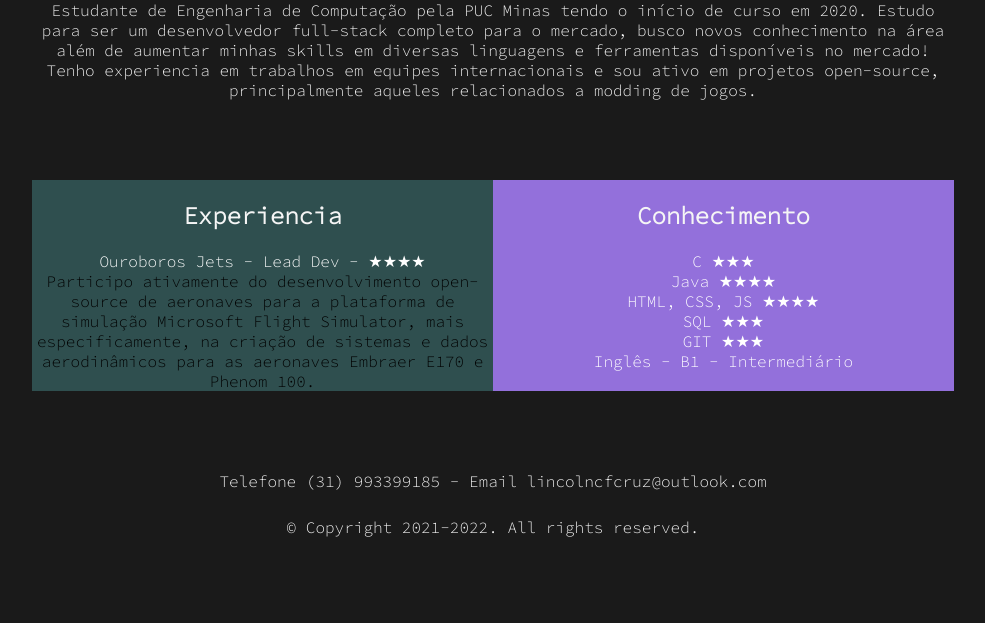
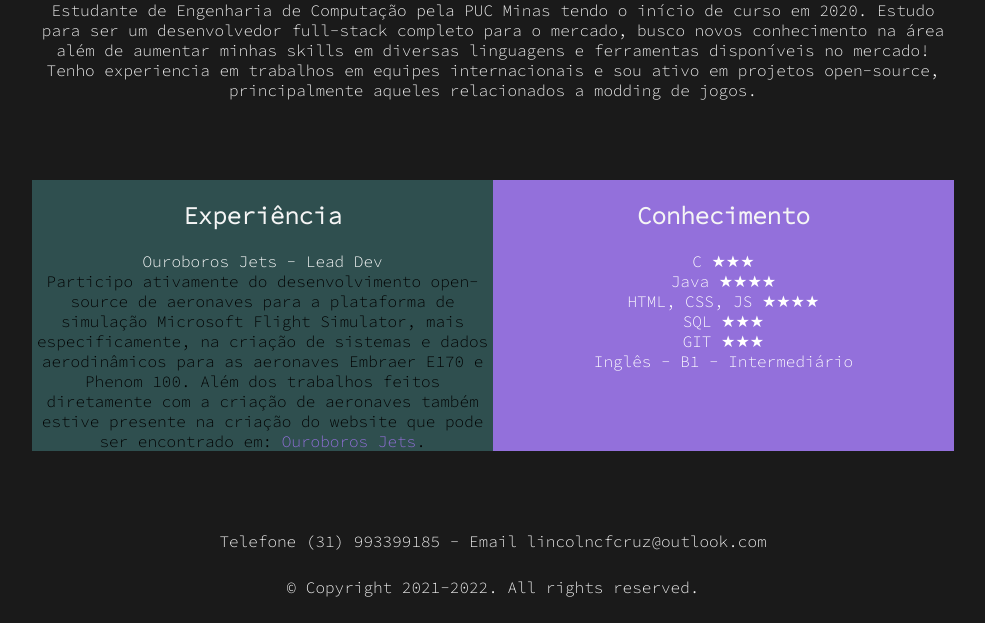
Before and after one commit to LincolnCFCruz/Portfolio-Website, a plain HTML site: page index.html in a window 1280 px wide. Shown: the part 608-1231 px from the top of the page, without its empty margins (147-1132 px from the left). Before the commit the page ends 1171 px from the top, so only its background shows below. Drawn offline with Linux system fonts and the light colour scheme.

Commit message:
Adicionado mais informação na aba experiência.

```diff
--- a/index.html
+++ b/index.html
@@ -32,13 +32,16 @@
 
         <div class = "conteudo-1">
             <div class = "direito">
-                <h2>Experiencia</h2>
-                <p1>Ouroboros Jets - Lead Dev - ★★★★</p1><br>
+                <h2>Experiência</h2>
+                <p1>Ouroboros Jets - Lead Dev</p1><br>
                 <p2>Participo ativamente do desenvolvimento open-source de
                     aeronaves para a plataforma de simulação Microsoft Flight
                     Simulator, mais especificamente, na criação de sistemas e
                     dados aerodinâmicos para as aeronaves Embraer E170 e
-                    Phenom 100.</p2>
+                    Phenom 100. Além dos trabalhos feitos diretamente com a criação
+                    de aeronaves também estive presente na criação do website que pode ser encontrado em:
+                    <a href="https://ouroborosjets.com">Ouroboros Jets</a>.
+                </p2>
             </div>
             <div class = "esquerdo">
                 <h2>Conhecimento</h2>
--- a/style.css
+++ b/style.css
@@ -148,6 +148,10 @@ body {
 .direito p2 {
     color: black;
 }
+.direito a{
+    text-decoration: none;
+    color: mediumpurple;
+}
 
 .esquerdo {
     background-color: mediumpurple;
```
